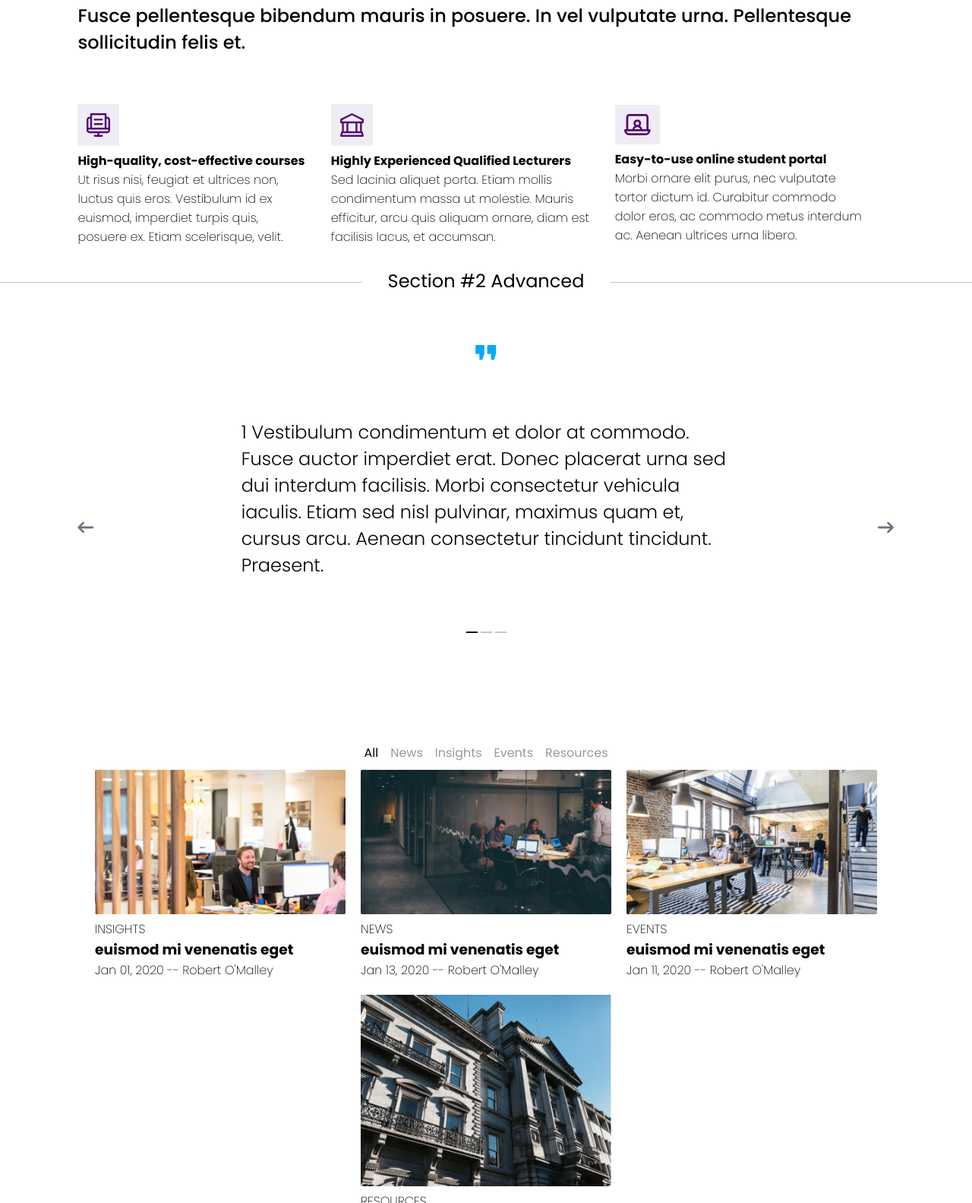
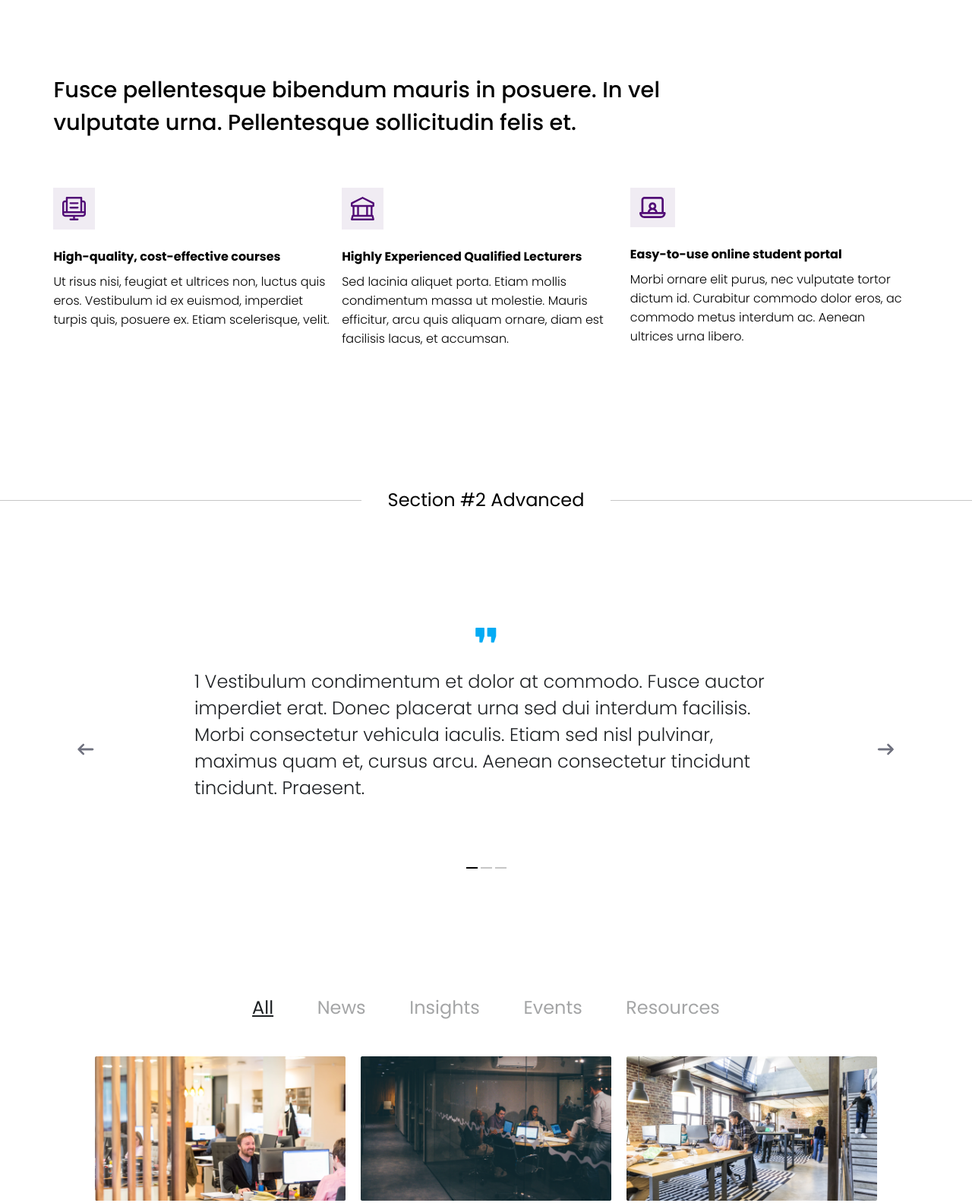
Before and after one commit to starchcode/test_internship, a plain HTML site: page index.html in a window 1280 px wide. Shown: the part 679-2262 px from the top of the page at 76% size. Drawn offline with nearby package versions, Linux system fonts and the light colour scheme.

Commit message:
half done

```diff
--- a/index.html
+++ b/index.html
@@ -10,8 +10,8 @@
 
 <body>
 
-    <hr>
     <main role='main' class='box flex'>
+        <hr>
         <div class="main-left">
             <header>
                 <h1>Suspendisse potenti. Suspendisse ac tempus dolor</h1>
@@ -30,14 +30,14 @@
     </main>
 
     <article class='box'>
-        <header>
+        <header class='featuresHeader'>
             <h2>
                 Fusce pellentesque bibendum mauris in posuere. In vel vulputate urna. Pellentesque sollicitudin felis
                 et.
             </h2>
         </header>
 
-        <div class='features flex'>
+        <div class='features flex main-padding-right main-padding-right'>
             <article>
                 <img src='./img/icon-01.svg' alt='' />
                 <h4>High-quality, cost-effective courses</h4>
@@ -62,13 +62,15 @@
         </div>
     </article>
 
-    <hr>
+    <div class='secondSection'>
+        <hr>
+    </div>
 
 
+    <div class='carousel-container box '>
     <img src="./img/quotes.svg">
-    <div class='carousel-container box '>
+
         <div class="carousel-slide">
-
             <article id='lastClone'>
                 <p> 3 condimentum eleifend tortor. Suspendisse nibh magna, venenatis non efficitur eu, dignissim at
                     magna. Vestibulum laoreet lacus risus, interdum finibus velit efficitur eget. Pellentesque pulvinar
@@ -96,12 +98,6 @@
                     et, cursus arcu. Aenean consectetur tincidunt tincidunt. Praesent.</p>
             </article>
 
-            <!-- <img src='./img/image-05.png' id='lastClone'>
-            <img src='./img/image-02.png'>
-            <img src='./img/image-03.png'>
-            <img src='./img/image-04.png'>
-            <img src='./img/image-05.png'>
-            <img src='./img/image-02.png' id='firstClone'> -->
         </div>
         <div id='prevBtn'><img src="./img/arrow-02.svg" alt=""></div>
         <div id='nextBtn'><img src="./img/arrow-01.svg" alt=""></div>
@@ -128,33 +124,38 @@
             <article>
                 <img src='./img/image-02.png' alt=''>
                 <p class="tag">INSIGHTS</P>
-                <h3>euismod mi venenatis eget</h3>
+                <h3>Euismod mi venenatis eget</h3>
                 <p><time datetime="2020-01-01">Jan 01, 2020</time> -- Robert O'Malley</p>
             </article>
             <article>
                 <img src='./img/image-03.png' alt=''>
                 <p class="tag">NEWS</P>
-                <h3>euismod mi venenatis eget</h3>
+                <h3>Integer sit amet magna sit amet massa euismod fringilla.</h3>
                 <p><time datetime="2020-01-13">Jan 13, 2020</time> -- Robert O'Malley</p>
             </article>
             <article>
                 <img src='./img/image-04.png' alt=''>
                 <p class="tag">EVENTS</P>
-                <h3>euismod mi venenatis eget</h3>
+                <h3>Vestibulum vulputate est ante, nec fringilla tellus tincidunt sit.</h3>
                 <p><time datetime="2020-01-11">Jan 11, 2020</time> -- Robert O'Malley</p>
             </article>
             <article>
-                <img src='./img/image-05.png' alt=''>
+                <img src='./img/image-02.png' alt=''>
                 <p class="tag">RESOURCES</P>
-                <h3>euismod mi venenatis eget</h3>
+                <h3>Curabitur maximus ullamcorper malesuada ac.
+
+                </h3>
                 <p><time datetime="2020-02-14">Feb 14, 2020</time> -- Robert O'Malley</p>
             </article>
         </div>
     </div>
 
     <!-- FAQ -->
-    <div class="Qs box">
-
+    <div class="Qs box ">
+        <!-- <faq class="header">
+            <h2>qqqq</h2>
+            <p>dddd</p>
+        </faq> -->
         <article>
             <button><img src="./img/open.svg" alt=""></button>
             <h1>1. Question...? </h1>
--- a/style.css
+++ b/style.css
@@ -15,18 +15,24 @@ body {
   flex-direction: column;
   justify-content: center;
 }
-
+/* body > img {
+    margin: 0 auto;
+    margin-bottom: 2rem;
+  } */
 h1 {
   font-size: 2rem;
   font-weight: 700;
-  padding-bottom: 0.7rem;
+  padding-bottom: 1.2rem;
 }
 h2 {
   font-size: 1.5rem;
   font-weight: 500;
   padding-bottom: 4rem;
 }
-
+h3 {
+  font-weight: 500;
+  color: #1d2023;
+}
 p {
   font-weight: 200;
 }
@@ -35,12 +41,12 @@ p {
   max-width: 1432px;
   height: auto;
   margin: 0 auto;
-  margin-top: 100px;
-  padding: 0 8%;
+  /* margin-top: 100px; */
+  /* padding: 0 8%; */
 }
 
 hr {
-  margin: 47px 0;
+  margin: 67px 0 115px 0;
   text-align: center;
   border: none;
   border-top: 1px solid #c6c6c6;
@@ -49,7 +55,10 @@ hr {
   overflow: visible;
   /* max-width: 1432px; */
 }
-
+.flex hr,
+secondSection hr {
+  flex: 1 1 100%;
+}
 hr::after {
   background: #fff;
   padding: 0 35px;
@@ -61,23 +70,46 @@ hr::after {
 hr:nth-of-type(1)::after {
   content: "Section #1 Basic";
 }
-hr:nth-of-type(2)::after {
+.secondSection hr::after {
   content: "Section #2 Advanced";
+}
+.secondSection hr {
+  display: flex;
+  justify-content: center;
+  max-width: 1432px;
+  margin: 200px auto 132px auto;
 }
 
 .flex {
   display: flex;
   align-items: center;
   justify-content: center;
+  flex-flow: row wrap;
 }
-.main-left {
+.features.flex article {
+  flex: 1 1 30%;
+  min-width: 350px;
+}
+div.main-left {
   width: 55%;
-  padding-right: 8%;
+  padding-right: 5%;
 }
-.main-right {
+div.main-right {
   width: 45%;
 }
 
+div.main-left,
+.featuresHeader,
+div.features.flex {
+  padding-left: 5.5%;
+}
+div.main-right,
+div.features.flex {
+  padding-right: 5.5%;
+}
+.featuresHeader {
+  padding-top: 191px;
+}
 .main-right img {
   width: 100%;
 }
@@ -96,8 +128,31 @@ button {
   cursor: pointer;
 }
 
+/* features */
+
+.carousel-container img {
+  display: block;
+  margin: 0 auto;
+  margin-bottom: -30px;
+}
+
+div.features {
+  align-items: flex-start;
+}
+header.featuresHeader h2 {
+  padding-bottom: 4rem;
+  font-size: 1.8rem;
+  width: 70%;
+}
 .features article {
-  padding-right: 2rem;
+  padding-right: 1rem;
+}
+.features h4 {
+  padding-top: 1rem;
+}
+.features p {
+  font-weight: 300;
+  padding-top: 0.5rem;
 }
 .features article img {
   background-color: #f0ecf3;
@@ -105,20 +160,12 @@ button {
 }
 
 .carousel-container {
-  /* justify-content: center;
-    align-content: center;
-    align-items: center; */
   margin-top: 0;
   position: relative;
   width: 100%;
-  /* border: 5px solid black; */
   overflow: hidden;
 }
 
-body > img {
-  margin: 0 auto;
-  margin-bottom: 2rem;
-}
 .carousel-slide {
   display: flex;
   width: 100%;
@@ -135,32 +182,31 @@ body > img {
   /* background-color: bisque; */
   /* border: 1px solid salmon; */
 }
-.carousel-slide article p{
+.carousel-slide article p {
   font-weight: 300;
   font-size: 1.5rem;
-
+  color: #1d2023;
+}
+.carousel-container #prevBtn,
+.carousel-container #nextBtn {
+  position: absolute;
+  top: 42%;
+  cursor: pointer;
 }
 .carousel-container #prevBtn {
-  position: absolute;
-  top: 48%;
   left: 8%;
-  cursor: pointer;
+}
+.carousel-container #nextBtn {
+  right: 8%;
 }
 
-.carousel-container #nextBtn {
-  position: absolute;
-  top: 48%;
-  right: 8%;
-  cursor: pointer;
-}
-
-.indicator{
+.indicator {
   display: flex;
   justify-content: center;
   width: 100%;
   margin-bottom: 20px;
 }
-.indicator div{
+.indicator div {
   width: 15px;
   height: 2px;
   margin: 25px 2px;
@@ -170,31 +216,55 @@ body > img {
   background-color: black;
 }
 
-
-
-
 /* blog content */
 
-.blogPost ul{
+.blogPost {
+  margin-top: 120px;
+}
+.blogPost ul {
   display: flex;
   justify-content: center;
-
 }
-.blogPost li{
+.blogPost li {
   list-style: none;
-    padding: 0 8px;
+  padding: 0 1.8rem;
   opacity: 0.4;
   cursor: pointer;
+  font-size: 1.5rem;
+  color: #1d2023;
 }
 li.chosenNav {
   opacity: 1;
+  text-decoration: underline;
 }
-.blog-content{
+.blog-content {
   width: 100%;
   flex-wrap: wrap;
+  margin-top: 37px;
+  align-items: flex-start;
 }
 
-.blog-content article{
+.blog-content p.tag {
+  padding-top: 0.8rem;
+  font-weight: 500;
+  font-size: 0.8rem;
+}
+.blog-content article:nth-child(1) p.tag {
+  color: #e3712b;
+}
+.blog-content article:nth-child(2) p.tag {
+  color: #4a1f71;
+}
+.blog-content article:nth-child(3) p.tag {
+  color: #4dabee;
+}
+.blog-content article p:nth-child(4) {
+  margin-top: 1.8rem;
+  font-size: 0.9rem;
+  font-weight: 500;
+  color: #a5a5a5;
+}
+.blog-content article {
   width: 350px;
   /* flex-grow: 1; */
   /* flex-shrink: 2; */
@@ -202,7 +272,7 @@ li.chosenNav {
   display: none;
 }
 
-.blog-content img{
+.blog-content img {
   width: 100%;
 }
 
@@ -210,16 +280,13 @@ li.chosenNav {
   display: block;
 }
 
-
 /* FAQ */
 
-
-.Qs article{
+.Qs article {
   overflow: hidden;
   transition: all 0.2s ease-out;
 }
 .Qs button {
-
   background-color: rgba(0, 0, 0, 0);
   margin: 0;
   padding: 0;
@@ -228,18 +295,13 @@ li.chosenNav {
   /* margin-top: 5%; */
 }
 
-  .Qs article{
+.Qs article {
   max-width: 400px;
 }
 
-
-
-
-
-
 /* image carousel */
 
-.carousel-containerImg{
+.carousel-containerImg {
   width: 90%;
   overflow: hidden;
 }
@@ -255,7 +317,7 @@ li.chosenNav {
   flex-shrink: 1;
   /* flex-grow: 1; */
 }
-.carousel-slideImg img{
+.carousel-slideImg img {
   width: 100%;
   padding-left: 1px;
 }
@@ -263,10 +325,16 @@ li.chosenNav {
   font-size: 2rem;
   font-weight: 700;
 }
-#prevBtnImg, #nextBtnImg{
+#prevBtnImg,
+#nextBtnImg {
   background-color: rgba(0, 0, 0, 0);
   padding: 0;
   margin: 0;
 
   float: right;
 }
+
+/* responsive */
+/* .features article, header.featuresHeader h2{
+    padding: 0 1rem;
+  } */
```
Lines whose indentation alone changed are shown as unchanged.
